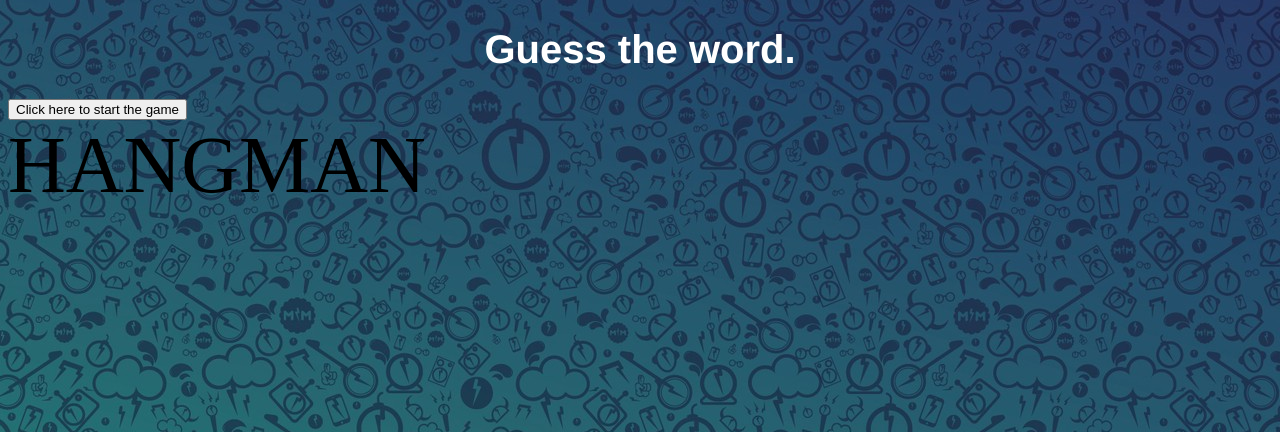
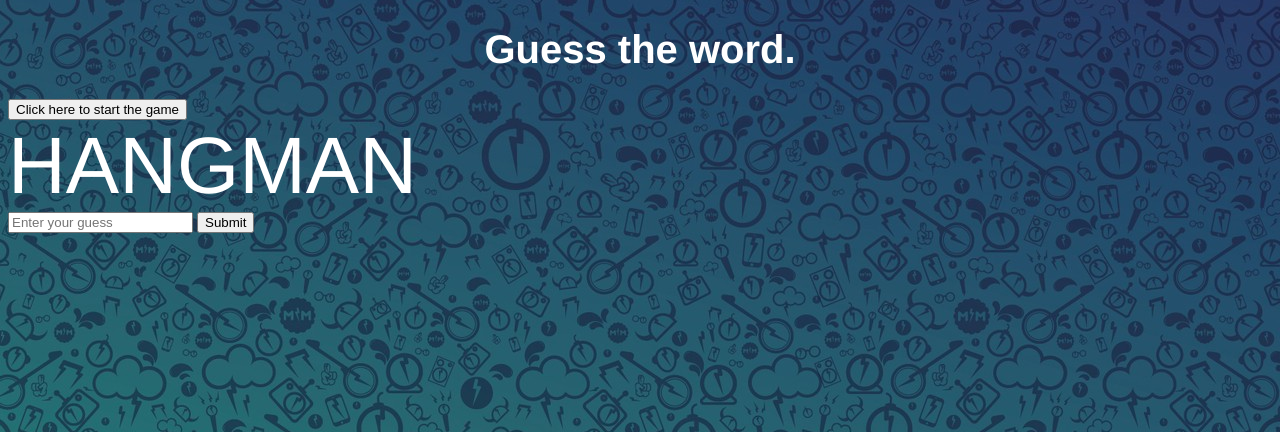
Before and after one commit to CharlieAllen/WDI_project1, a PHP site: page / in a window 1280 px wide. Shown: the top 432 px of the page. Run offline with PHP 8.4, Linux system fonts and the light colour scheme; some libraries are stand-ins or nearby versions.

Commit message:
guess input box working

```diff
--- a/css/style.css
+++ b/css/style.css
@@ -16,4 +16,6 @@ h1 {
   display: inline;
   list-style-type: none;
   font-size: 80px;
+  font-family: Helvetica;
+  color: white;
 }
--- a/index.html
+++ b/index.html
@@ -7,10 +7,16 @@
   <script type="text/javascript" src="./js/app.js"></script>
 </head>
 <body>
-<h1>Guess the word.</h1>
-<form>
-<input type="button" value="Click here to start the game" onclick="wordPrompt();" />
-</form>
-<p class="letters" id="gameLetters">HANGMAN</p>
+  <h1>Guess the word.</h1>
+  <form>
+    <input type="button" value="Click here to start the game" onclick="wordPrompt();" />
+  </form>
+  <p class="letters" id="gameLetters">HANGMAN</p>
+
+  <form class="guessForm">
+  <input type="text" id="guessText" maxlength="1"  placeholder="Enter your guess"/>
+  <button type="button" id="guessButton" onclick="guessMade();">Submit</button>
+ </form>
+
 </body>
 </html>
--- a/js/app.js
+++ b/js/app.js
@@ -1,14 +1,14 @@
-var alphabet = ['a', 'b', 'c', 'd', 'e', 'f', 'g', 'h', 'i', 'j', 'k', 'l', 'm', 'n', 'o', 'p', 'q', 'r', 's', 't', 'u', 'v', 'w', 'x', 'y', 'z'];
 var player1Word;
 var player1Array;
 var guesses = [];
+var player2Guess = [];
 
 function wordPrompt(){
   player1Word = prompt("What is your chosen word, Player One?");
-  console.log(player1Word);
+  //console.log(player1Word);
   player1Array = player1Word.split("");
-  console.log(player1Array);
-  console.log(player1Array.length);
+  //console.log(player1Array);
+  //console.log(player1Array.length);
   createBoard();
   updateBoard();
 }
@@ -17,9 +17,14 @@ function createBoard(){
   for (var i = 0; i < player1Array.length; i++){
     guesses.push("_");
   }
-  console.log(guesses);
+  //console.log(guesses);
 }
 
 function updateBoard(){
   document.getElementById("gameLetters").innerText = guesses;
 }
+
+function guessMade(){
+  player2Guess = document.getElementById("guessText").value;
+  console.log("Guess: " + player2Guess);
+}
```
